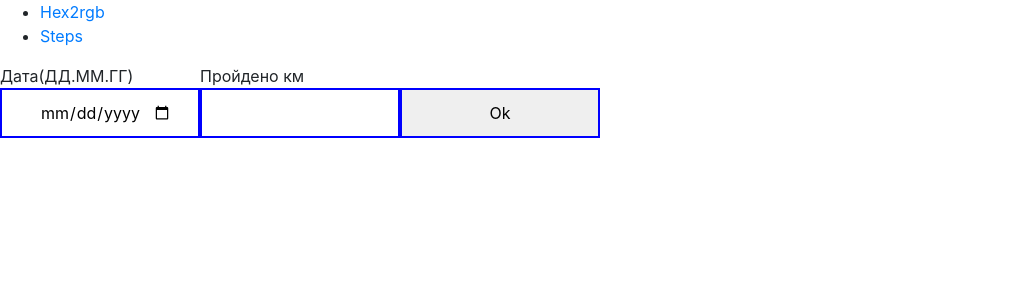
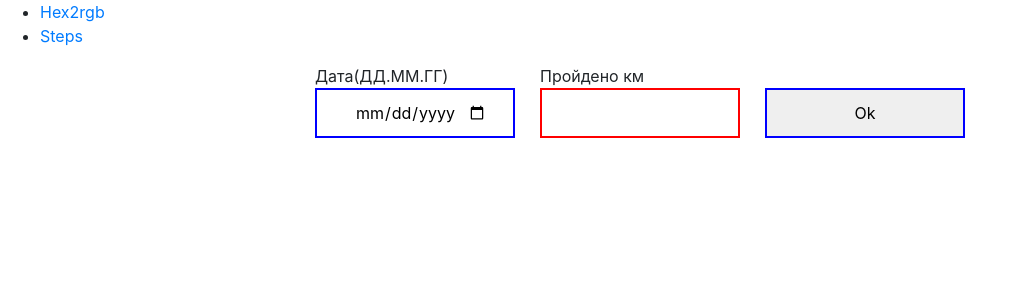
Before and after one commit to navarichN/forms, a React (Create React App) app in the folder hometasks/: page /Steps in a window 1280 px wide. Shown: the top 300 px of the page, without its empty margins (0-1028 px from the left). Built offline with nearby package versions, Linux system fonts and the light colour scheme.

Commit message:
feat: add some validation to enter distance

```diff
--- a/hometasks/src/App.css
+++ b/hometasks/src/App.css
@@ -45,13 +45,32 @@ input {
   width: 200px;
 }
 
+input[type=submit], input[type=date]  {
+  cursor: pointer;
+}
+
+input:invalid {
+  border-color: red;
+  color: red;
+  box-shadow: none;
+}
+
 span {
   background-color: aliceblue;
+}
+
+.steps {
+  display: flex;
+  flex-direction: column;
+  justify-content: center;
+  align-items: center;
 }
 
 form {
   display: flex;
   flex-direction: row;
+  justify-content: space-between;
+  width: 650px;
 }
 
 .adding {
--- a/hometasks/src/components/Steps/Steps.js
+++ b/hometasks/src/components/Steps/Steps.js
@@ -52,6 +52,7 @@ export default function Steps(){
     })
 
     const onSubmit = (e) => {
+        e.preventDefault();
         if(data.hasOwnProperty(date)) {
             setData(prev => ({
                 ...prev,
@@ -63,7 +64,6 @@ export default function Steps(){
                 [date] : dist
             }))
         }
-        e.preventDefault();
     }
 
     const editItem = (e) => {
@@ -121,12 +121,30 @@ export default function Steps(){
 
                 <label htmlFor="distance">
                     Пройдено км
-                    <input type="text" name="distance" id="distance" onChange={(e) => setDist(Number(e.target.value))}></input>
+                    <input type="text" name="distance" id="distance" pattern="[0-9]{1,100}" onChange={(e) => {
+                        setDist(Number(e.target.value))
+                        // let value = e.target.value;
+                        // if(isNaN(value)){
+                        //     document.getElementById("adding").disabled = true;
+                        //     alert('Введите число')
+                        // } else {
+                        //     setDist(Number(e.target.value))
+                        // }
+                        }}
+                    required>
+                    </input>
                 </label>
 
                 <label className="adding" htmlFor="adding">
                     ''
-                    <input type="submit" name="adding" id="adding" value="Ok" onClick={onSubmit}></input>
+                    <input type="submit" name="adding" id="adding" value="Ok" onClick={(e)=>{
+                        if(isNaN(document.getElementById("distance").value)){
+                            alert('Введите число')
+                        } else {
+                            onSubmit(e)
+                        }
+
+                    }}></input>
                 </label>
             </form>
             <div>
```
